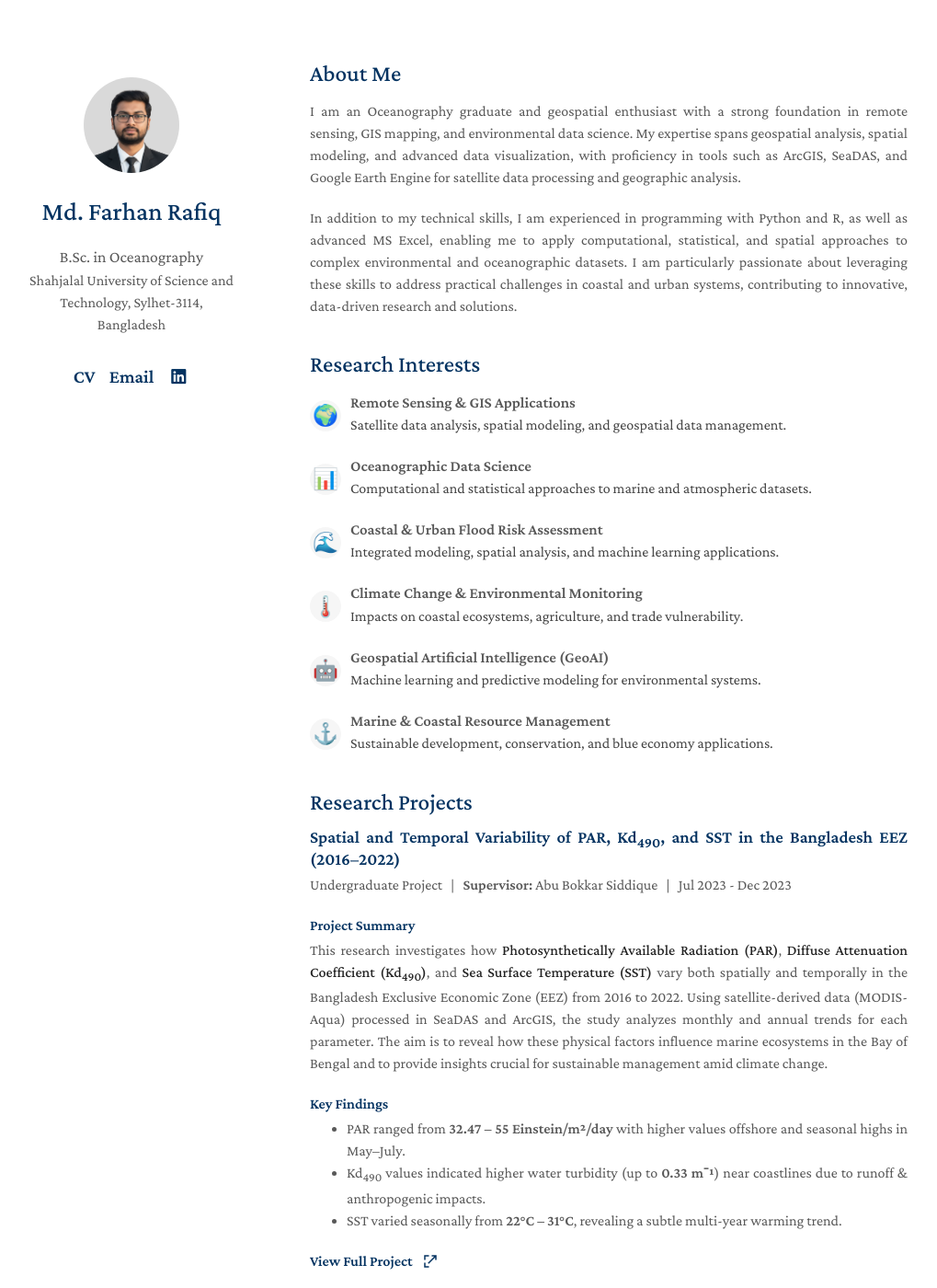
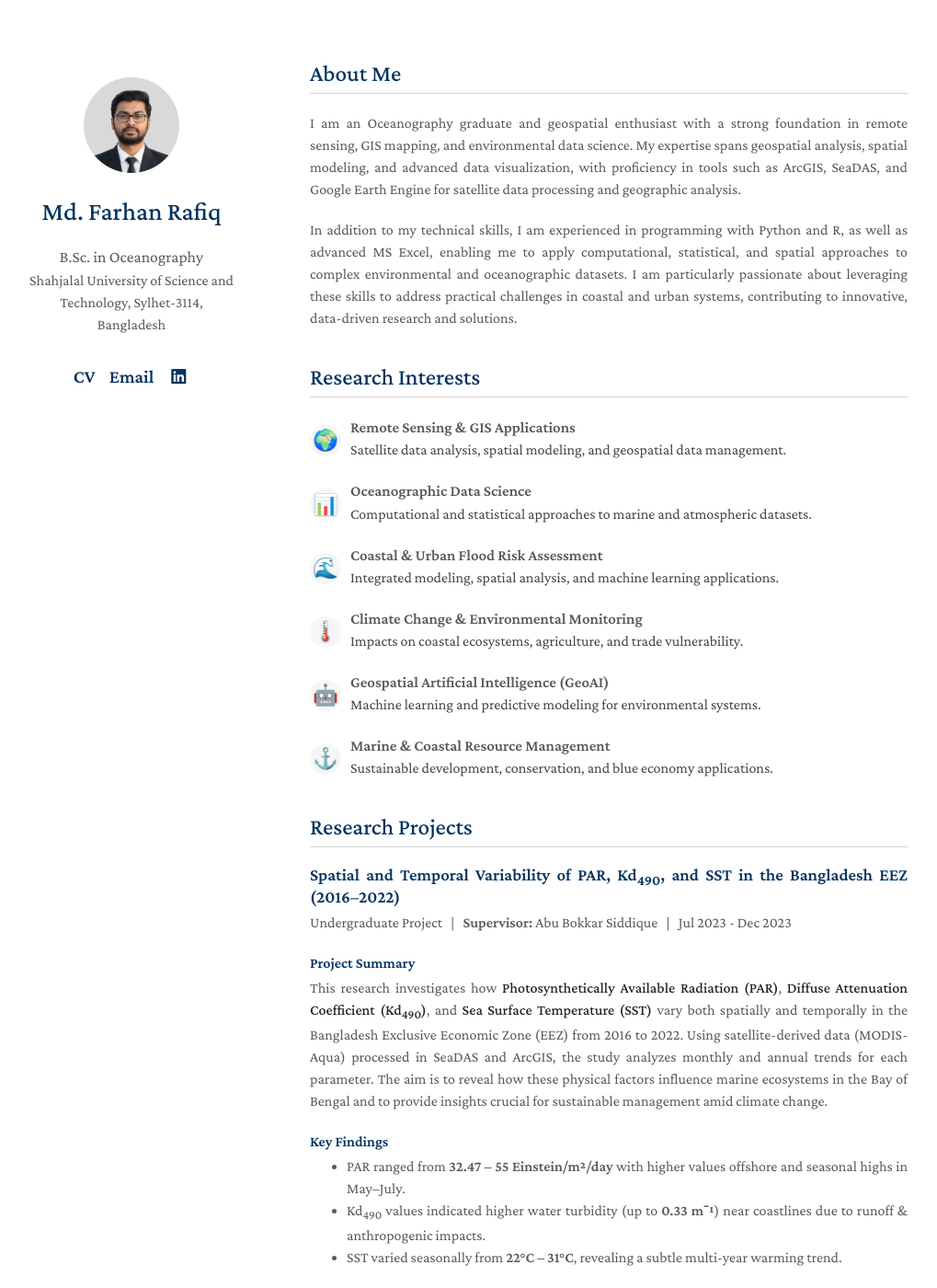
Before and after one commit to farhan-rafiq/farhan-rafiq.github.io, a Jekyll site: the page built from index.md, in a window 1280 px wide and 1400 px high. Shown: the whole window at 92% size, without its empty margins (133-1152 px from the left). Built offline with Jekyll 4.4.1, drawn with Linux system fonts in a browser that asks for light colours; a style sheet for code colours, icons or effects is not loaded.

Commit message:
Update index.md

```diff
--- a/index.md
+++ b/index.md
@@ -13,7 +13,7 @@ layout: homepage
     text-align: left;
   }
 
-<style>
+
   h2 {
     border-bottom: 1.5px solid #d3d3d3; /* light gray line */
     padding-bottom: 0.3em;
@@ -149,6 +149,7 @@ layout: homepage
 
 <p>
 </p>
+<br>
   <h3 style="margin-top: 1.3em; margin-bottom: 5px;"> Quantitative Analysis of Annual Chlorophyll-a and Sea Surface Temperature Fluctuations in the Bay of Bengal Using Remote Sensing Data</h3>
   <p style="margin-top: 0;">Lab Project &nbsp; | &nbsp; <b>Supervisor:</b> Dr. Subrata Sarker &nbsp; | &nbsp; May 2023 - Jun 2023</p>
   <div style="display:flex; flex-wrap:wrap; gap:1.5em;">
```
